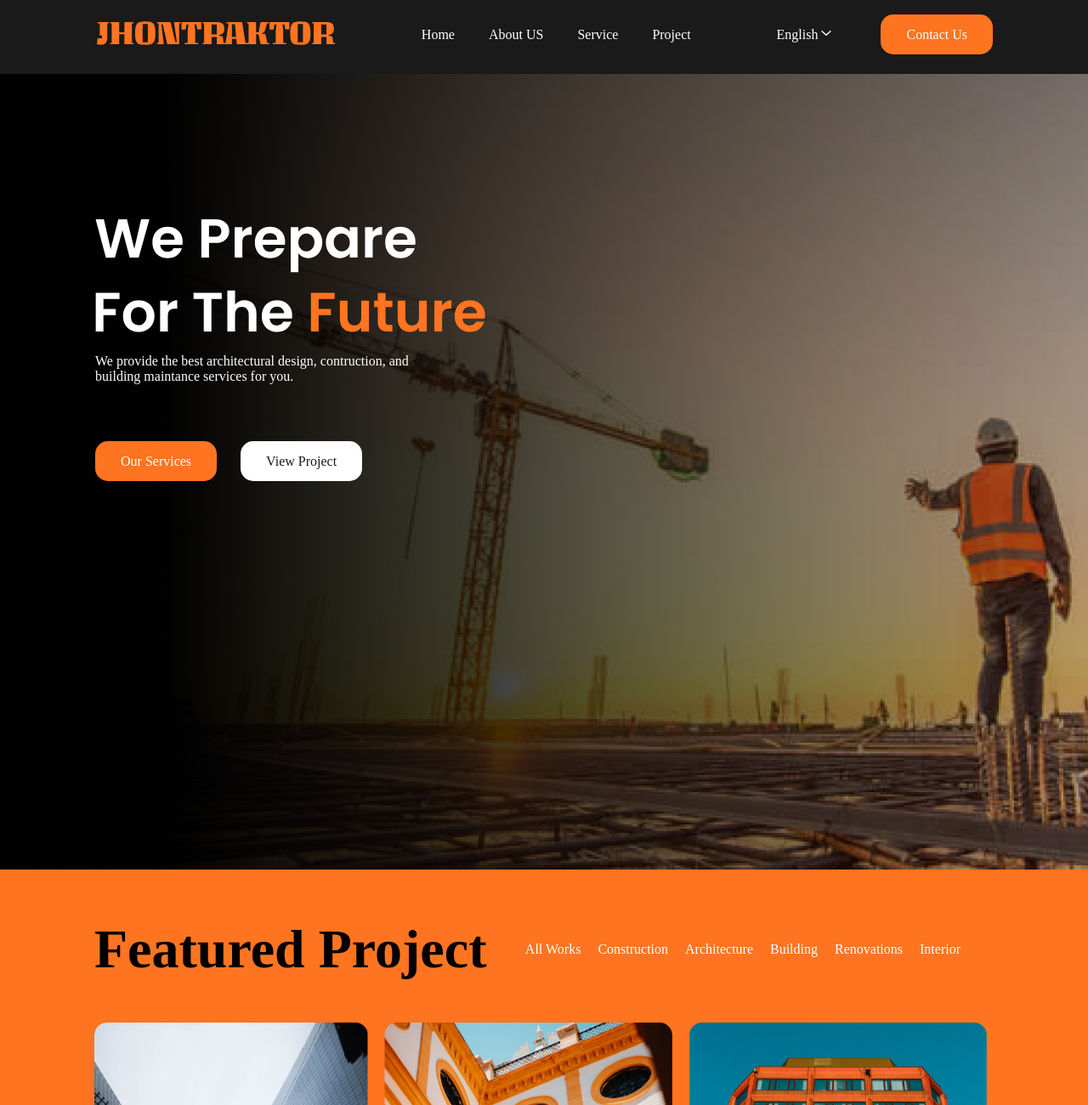
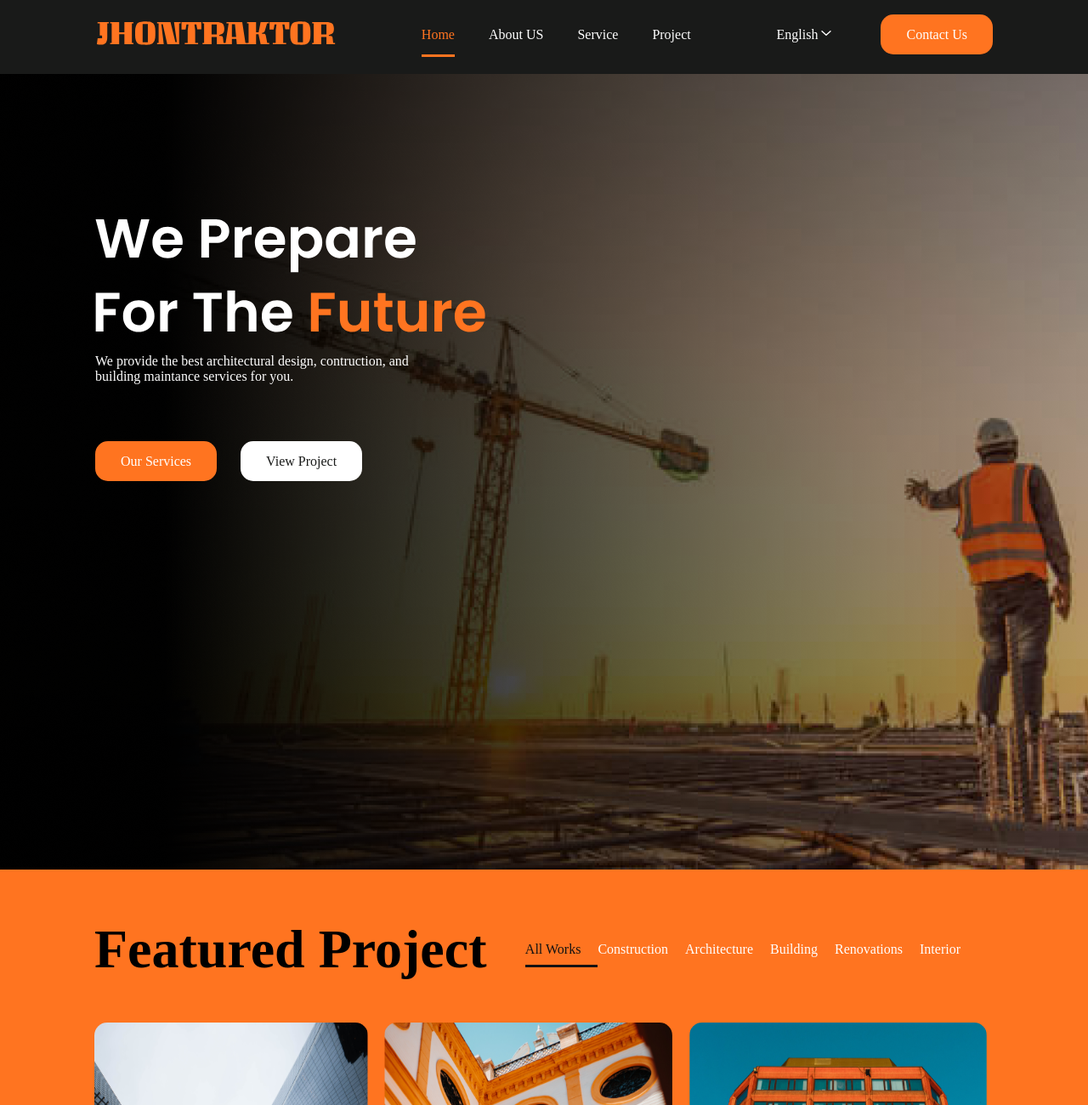
Before and after one commit to Levsona/taks11, a plain HTML site: page index.html in a window 1280 px wide. Shown: the top 1300 px of the page at 85% size. Drawn offline with Linux system fonts and the light colour scheme.

Commit message:
Update style.css

```diff
--- a/style.css
+++ b/style.css
@@ -15,6 +15,11 @@ img{
     max-width: 100%;
     height: auto;
 }
+nav ul .home a{
+    color: #FF7420;
+    border-bottom-style: solid;
+    padding-bottom: 15px;
+}
 header{
     background-color: #191A19;
     display: flex;
@@ -24,9 +29,7 @@ header{
     align-items: center;
     padding-left: 113px;
 }
-.home a {
-    color: #FF7420;
-}
+
 .header1 nav ul{
     display: flex;
 }
@@ -123,8 +126,12 @@ main{
 .div1 nav ul{
     display: flex;
 }
-.AllWorks{
+.div1 nav ul .AllWorks a{
     padding-right: 20px;
+    color: #131212;
+    border-bottom-style:solid;
+    padding-bottom: 10px;
+
 }
 .Architecture{
     padding-left: 20px;
```
